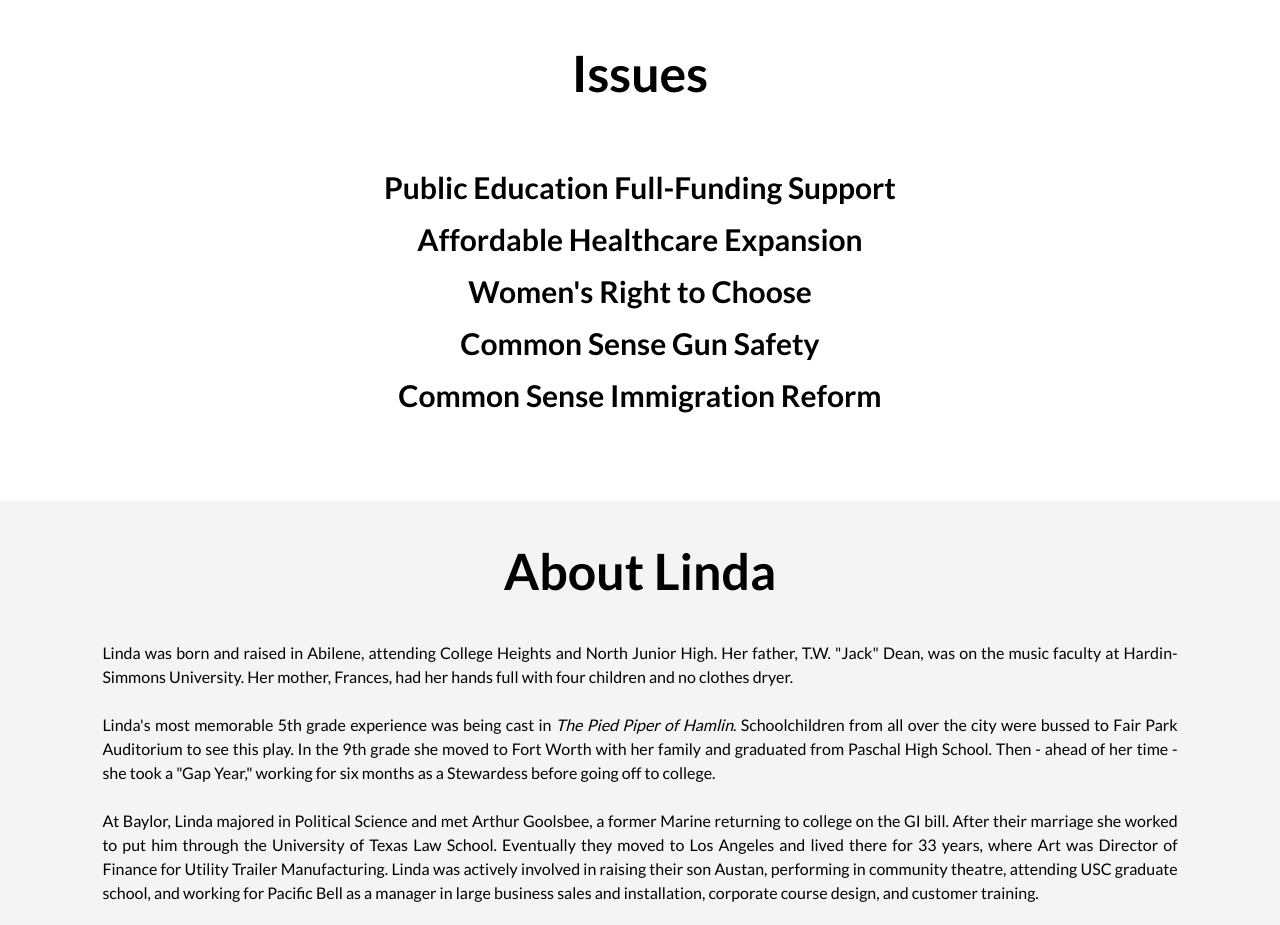
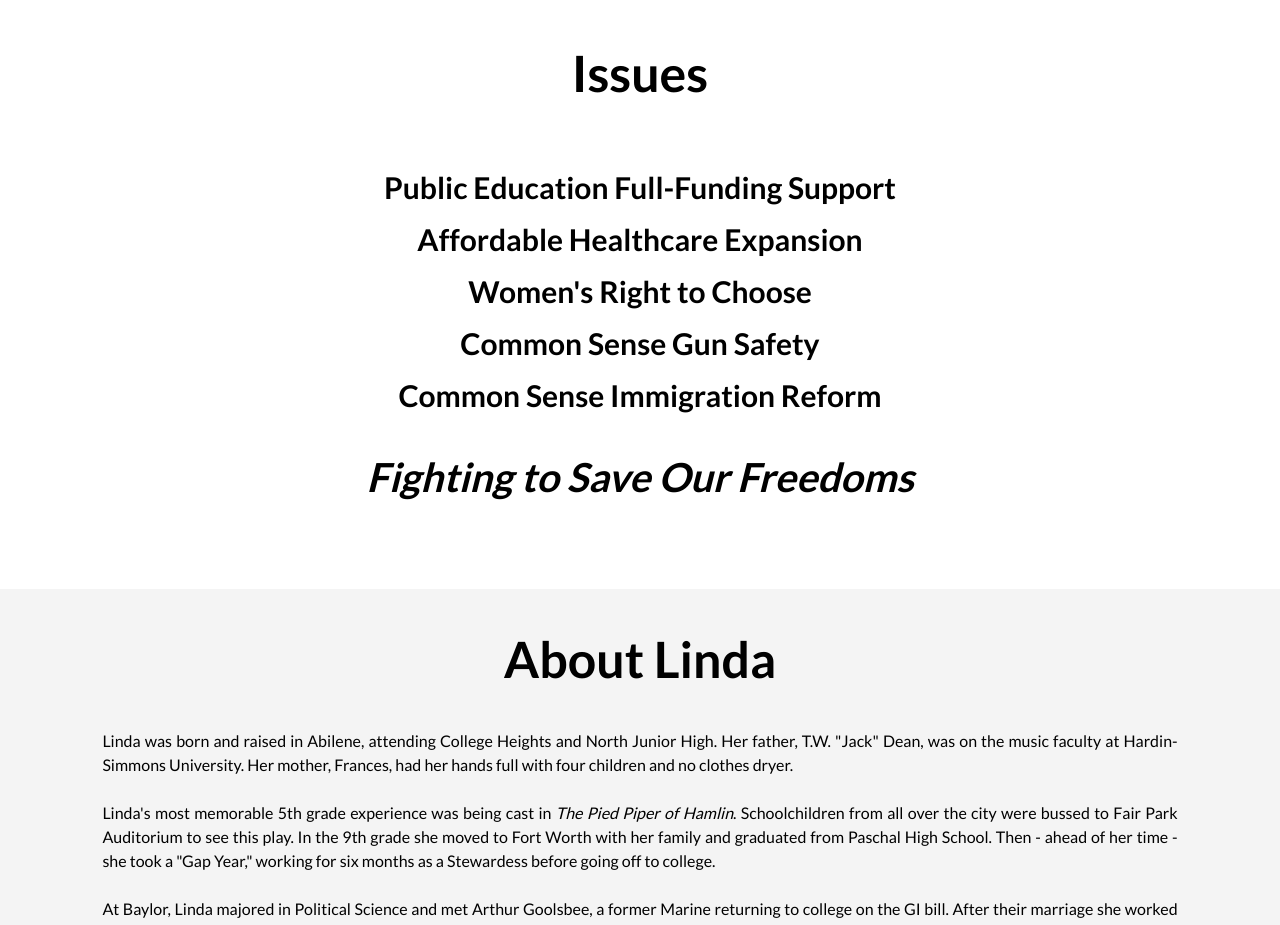
Before and after one commit to AddisonGoolsbee/lindagoolsbee.com, a plain HTML site: page index.html in a window 1280 px wide. Shown: the part 1361-2286 px from the top of the page. Drawn offline with Linux system fonts and the light colour scheme.

Commit message:
Add fighting to save our freedoms

```diff
--- a/index.html
+++ b/index.html
@@ -89,6 +89,7 @@
                     <li><b>Common Sense Gun Safety</b></li>
                     <li><b>Common Sense Immigration Reform</b></li>
                 </ul>
+                <div class="slogan">Fighting to Save Our Freedoms</div>
             </div>
         </div>
     </div>
--- a/style.css
+++ b/style.css
@@ -208,6 +208,13 @@ footer {
   border-radius: 5px;
 }
 
+.slogan {
+  font-size: clamp(24px, 4vw, 40px);
+  font-weight: bolder;
+  font-style:italic;
+  margin-top: 40px;
+}
+
 @media only screen and (max-device-width: 600px) {
   .sectionTitle {
     padding: 80px;
@@ -292,6 +299,7 @@ footer {
   display: flex;
   justify-content: center;
   padding: 0 40px;
+  flex-direction: column;
 }
 
 .issuesBody ul {
```
